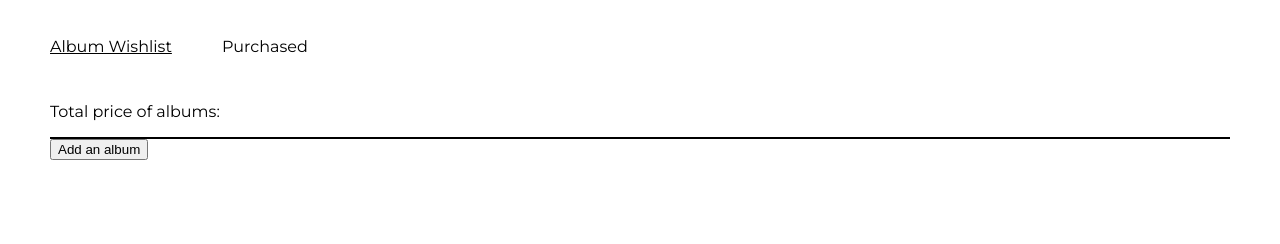
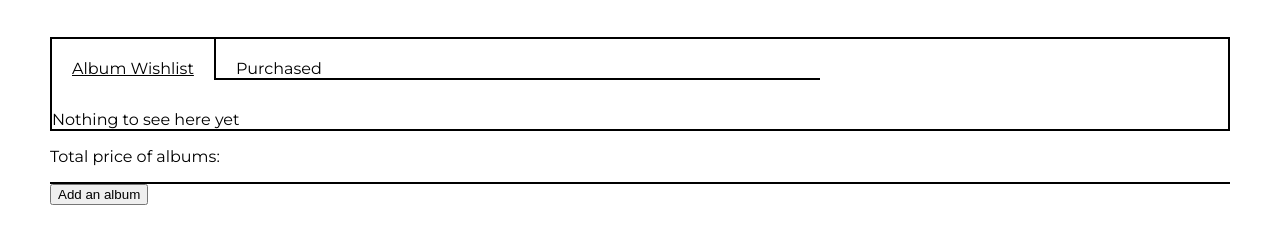
Before and after one commit to ceeoreo/kpop-album-wishlist, a website: page html/index.html in a window 1280 px wide. Shown: the part 78-322 px from the top of the page. Drawn offline with Linux system fonts and the light colour scheme.

Commit message:
working on tabs feature

```diff
--- a/css/styles.css
+++ b/css/styles.css
@@ -20,12 +20,20 @@ main {
 .tabs {
     display: flex;
     flex-wrap: wrap;
+    border: 2px solid;
 }
 
 .radio-labels {
     cursor: pointer;
     margin-bottom: 30px;
     padding-right: 50px;
+    padding: 20px 20px 0;
+}
+
+#purchase-label {
+    width: 48%;
+    border-left: 2px solid;
+    border-bottom: 2px solid;
 }
 
 .radio-tabs {
@@ -48,9 +56,10 @@ main {
     display: initial;
 }
 
-.wishlist-cards {
+.radio-tabs:checked+#purchase-label {
+    border-bottom: none;
+}
 
-}
 
 .price-display {
     border-bottom: 2px solid;
--- a/html/index.html
+++ b/html/index.html
@@ -14,12 +14,12 @@
     <main>
         <div class="tabs">
             <input type="radio" name="album-status" id="wishlist-tab" class="radio-tabs" checked>
-                <label class="radio-labels" for="wishlist-tab"> Album Wishlist</label>
+                <label class="radio-labels" for="wishlist-tab" id="wishlist-label"> Album Wishlist</label>
                 <div class="tab-content wishlist-cards">
-
+                   Nothing to see here yet
                 </div>
             <input type="radio" name="album-status" id="purchased-tab" class="radio-tabs">
-                <label class="radio-labels" for="purchased-tab"> Purchased</label>
+                <label class="radio-labels" for="purchased-tab" id="purchase-label"> Purchased</label>
                 <div class="tab-content purchased-content">
                     Nothing to see here yet
                 </div>
```
